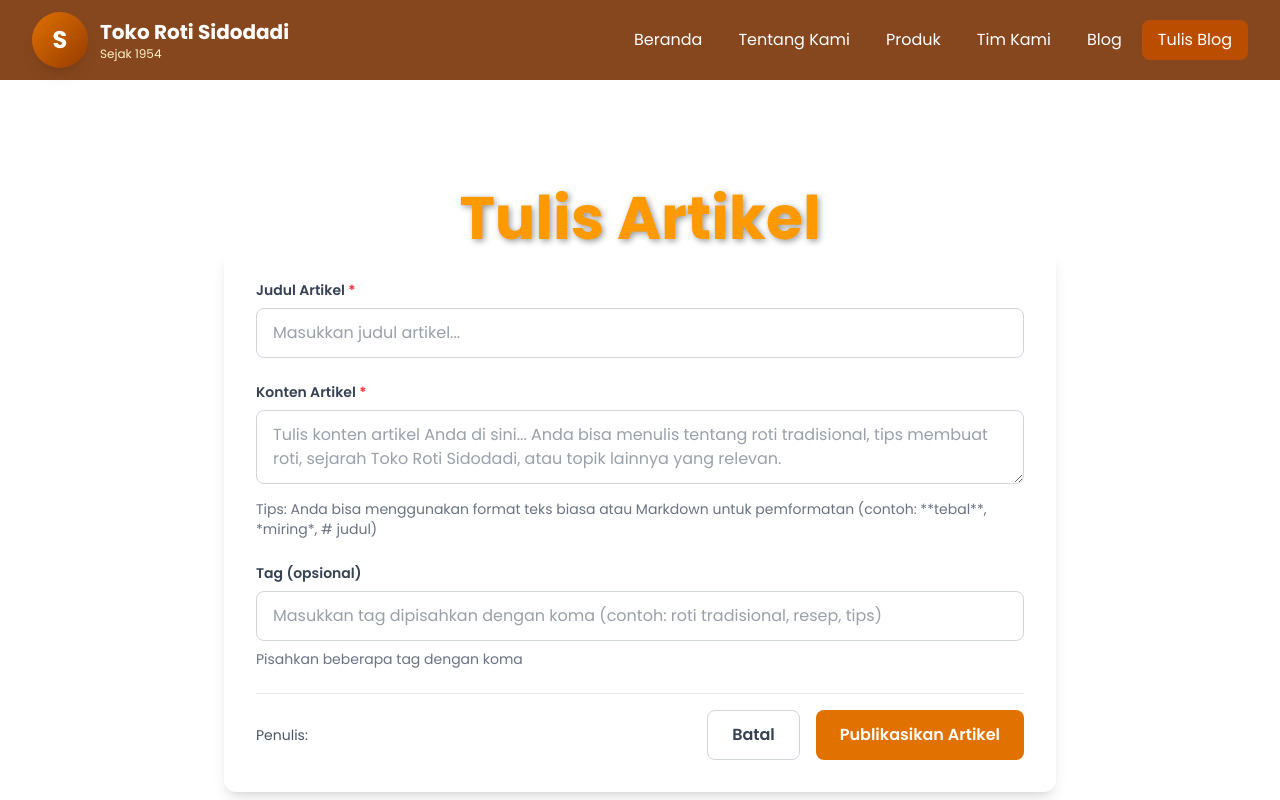
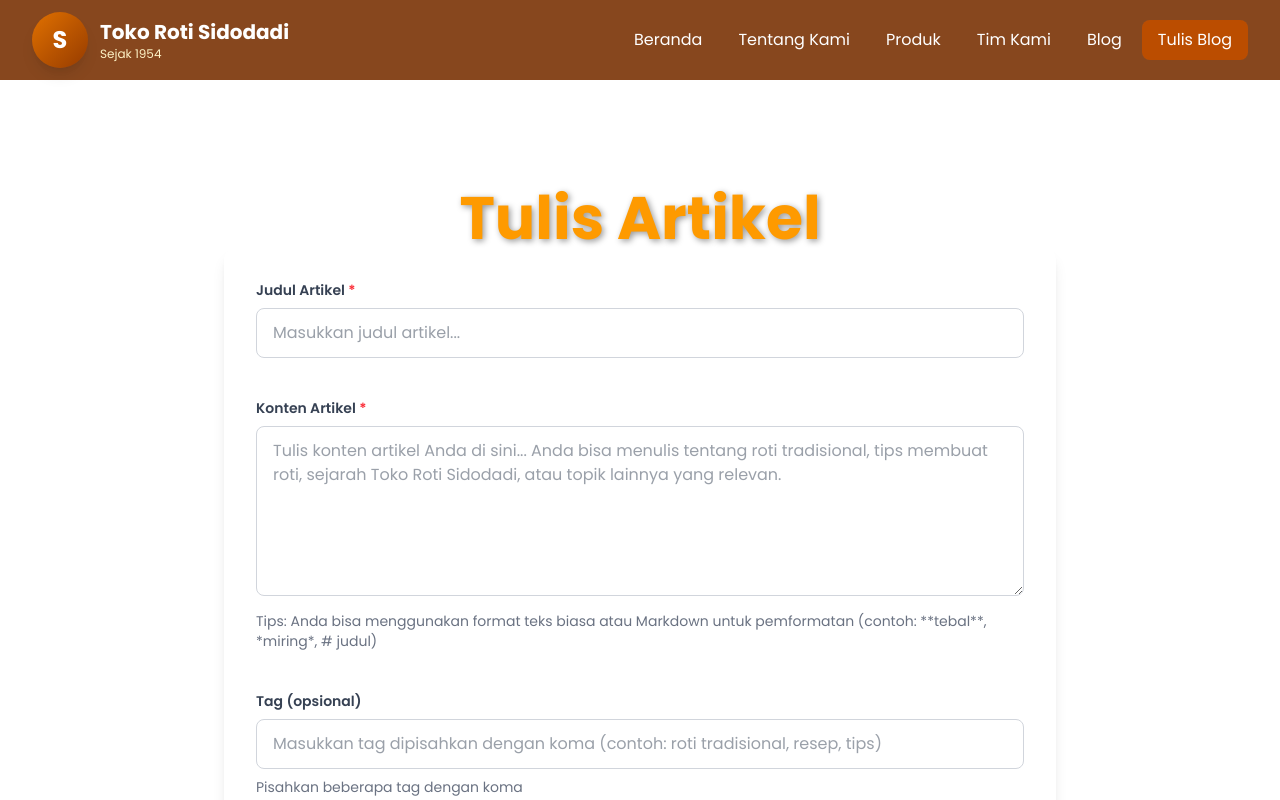
Before and after one commit to ichsanlearns/company-profile, a React (Vite) app: page /createblog in a window 1280 px wide. Shown: the top 800 px of the page. Built offline with nearby package versions, Linux system fonts and the light colour scheme.

Commit message:
feat: implement create blog

```diff
--- a/src/components/NavBar.tsx
+++ b/src/components/NavBar.tsx
@@ -163,7 +163,11 @@ function NavBar() {
             <div className="w-[30%] flex justify-end">
               <button
                 onClick={clearEmail}
-                className="p-4 text-white text-end cursor-pointer"
+                className={`rounded-2xl p-4 text-end cursor-pointer ${
+                  isScrolled
+                    ? `text-white bg-amber-500`
+                    : `text-amber-500 bg-white`
+                } `}
               >
                 logout
               </button>
--- a/src/pages/CreateBlog/index.tsx
+++ b/src/pages/CreateBlog/index.tsx
@@ -1,4 +1,56 @@
+import { Formik, Form, Field, ErrorMessage } from "formik";
+import * as Yup from "yup";
+import { useAuthStore } from "../../store/authStore";
+
+interface IBlogInput {
+  title: string;
+  tags: string;
+  creator: string;
+  content: string;
+  datetime: string;
+}
+
 function CreateBlog() {
+  const { email } = useAuthStore();
+  const initialValues: IBlogInput = {
+    title: "",
+    tags: "",
+    creator: "",
+    content: "",
+    datetime: "",
+  };
+
+  const handleSubmit = async (values: IBlogInput) => {
+    const payloads = {
+      ...values,
+      creator: email,
+      datetime: new Date().toISOString(),
+    };
+
+    try {
+      const response = await fetch(
+        "https://healthyrange-us.backendless.app/api/data/blog",
+        {
+          method: "POST",
+          headers: {
+            "Content-Type": "application/json",
+          },
+          body: JSON.stringify(payloads),
+        }
+      );
+
+      if (!response.ok) {
+        const errorData = await response.json().catch(() => ({}));
+
+        throw new Error(errorData.message || "Registration failed");
+      }
+
+      alert("Berhasil membuat blog");
+    } catch (error: any) {
+      alert(error.message);
+    }
+  };
+
   return (
     <section className="py-12 mt-10">
       <div className="max-w-4xl mx-auto px-4 sm:px-6 lg:px-8">
@@ -6,7 +58,13 @@ function CreateBlog() {
           Tulis Artikel
         </h1>
         <div className="bg-white rounded-xl shadow-lg p-8">
-          <form className="space-y-6">
+          <Formik
+            initialValues={initialValues}
+            onSubmit={handleSubmit}
+            className="space-y-6"
+          >
+            {() => (
+              <Form className="flex flex-col gap-10">
                 <div>
                   <label
                     htmlFor="title"
@@ -14,9 +72,11 @@ function CreateBlog() {
                   >
                     Judul Artikel <span className="text-red-500">*</span>
                   </label>
-              <input
+                  <Field
                     type="text"
                     id="title"
+                    name="title"
+                    autoComplete="title"
                     className="w-full px-4 py-3 border border-gray-300 rounded-lg focus:outline-none focus:ring-2 focus:ring-amber-500 focus:border-transparent"
                     placeholder="Masukkan judul artikel..."
                   />
@@ -29,7 +89,12 @@ function CreateBlog() {
                   >
                     Konten Artikel <span className="text-red-500">*</span>
                   </label>
-              <textarea
+                  <Field
+                    as="textarea"
+                    maxLength={250}
+                    rows={6}
+                    name="content"
+                    autoComplete="content"
                     id="content"
                     className="w-full px-4 py-3 border border-gray-300 rounded-lg focus:outline-none focus:ring-2 focus:ring-amber-500 focus:border-transparent resize-y"
                     placeholder="Tulis konten artikel Anda di sini... Anda bisa menulis tentang roti tradisional, tips membuat roti, sejarah Toko Roti Sidodadi, atau topik lainnya yang relevan."
@@ -48,9 +113,11 @@ function CreateBlog() {
                   >
                     Tag (opsional)
                   </label>
-              <input
+                  <Field
                     type="text"
                     id="tags"
+                    name="tags"
+                    autoComplete="tags"
                     className="w-full px-4 py-3 border border-gray-300 rounded-lg focus:outline-none focus:ring-2 focus:ring-amber-500 focus:border-transparent"
                     placeholder="Masukkan tag dipisahkan dengan koma (contoh: roti tradisional, resep, tips)"
                   />
@@ -61,24 +128,27 @@ function CreateBlog() {
 
                 <div className="flex items-center justify-between pt-4 border-t border-gray-200">
                   <div className="text-sm text-gray-600">
-                Penulis: <span className="font-semibold"></span>
+                    Penulis: {email}
+                    <span className="font-semibold"></span>
                   </div>
                   <div className="flex gap-4">
                     <button
                       type="button"
-                  className="px-6 py-3 border border-gray-300 text-gray-700 rounded-lg font-semibold hover:bg-gray-50 transition-colors"
+                      className="cursor-pointer px-6 py-3 border border-gray-300 text-gray-700 rounded-lg font-semibold hover:bg-gray-50 transition-colors"
                     >
                       Batal
                     </button>
                     <button
                       type="submit"
-                  className="px-6 py-3 bg-amber-600 text-white rounded-lg font-semibold hover:bg-amber-700 transition-colors"
+                      className="cursor-pointer px-6 py-3 bg-amber-600 text-white rounded-lg font-semibold hover:bg-amber-700 transition-colors"
                     >
                       Publikasikan Artikel
                     </button>
                   </div>
                 </div>
-          </form>
+              </Form>
+            )}
+          </Formik>
         </div>
       </div>
     </section>
```
Lines whose indentation alone changed are shown as unchanged.
